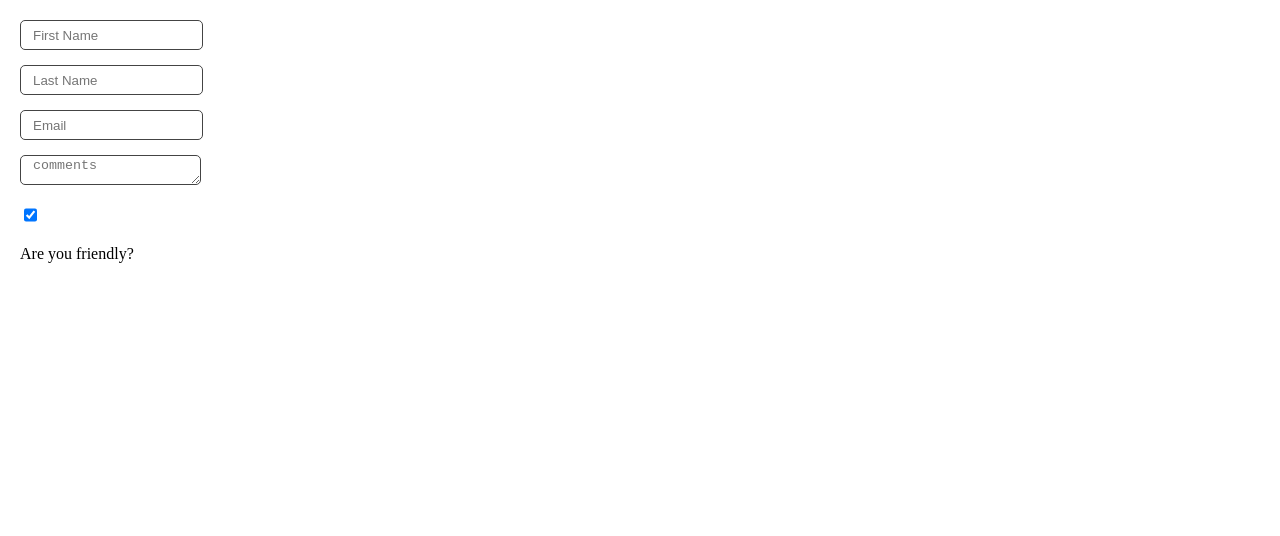
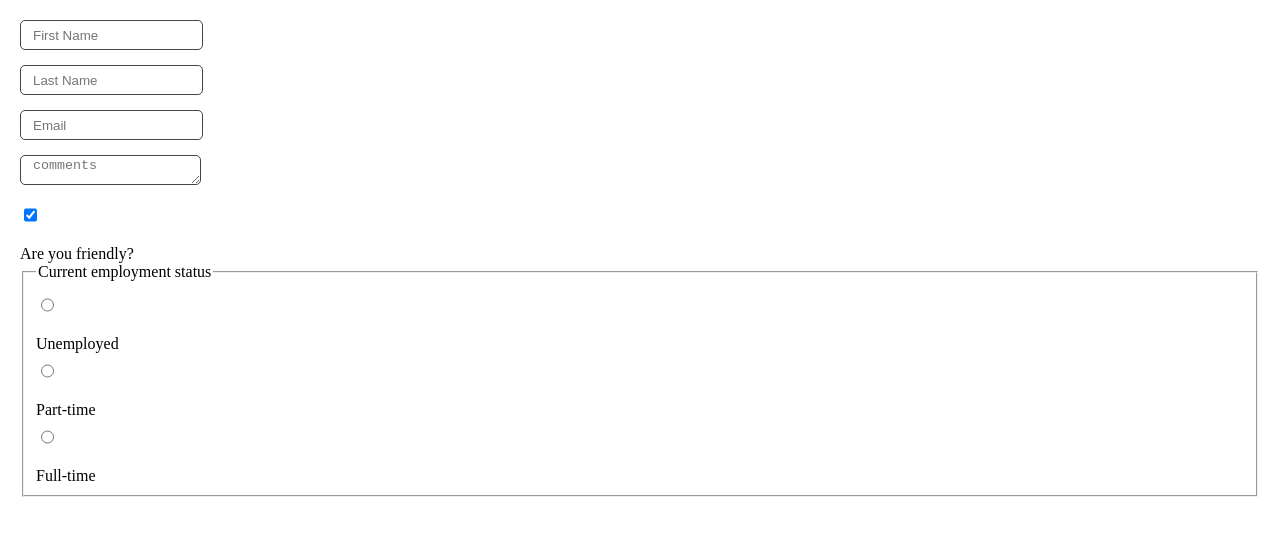
Before and after one commit to VictorRandom/React-Form-State-Object, a React (Create React App) app: page / in a window 1280 px wide. Shown: the top 536 px of the page. Built offline with nearby package versions, Linux system fonts and the light colour scheme.

Commit message:
adding radio button

```diff
--- a/src/App.js
+++ b/src/App.js
@@ -2,7 +2,14 @@
 
 export default function Form() {
     const [formData, setFormData] = React.useState(
-        {firstName: "", lastName: "", email: "", comments: "", isFriendly: true}
+        {
+            firstName: "",
+            lastName: "",
+            email: "",
+            comments: "",
+            isFriendly: true,
+            employment: "",
+        }
     )
 
     /**
@@ -61,6 +68,44 @@
             />
             <label htmlFor="isFriendly">Are you friendly?</label>
             <br />
+
+            <fieldset>
+                <legend>Current employment status</legend>
+
+                <input
+                    type="radio"
+                    id="unemployed"
+                    name="employment"
+                    value="unemployed"
+                    checked={formData.employment === "unemployed"}
+                    onChange={handleChange}
+                />
+                <label htmlFor="unemployed">Unemployed</label>
+                <br />
+
+                <input
+                    type="radio"
+                    id="part-time"
+                    name="employment"
+                    value="part-time"
+                    checked={formData.employment === "part-time"}
+                    onChange={handleChange}
+                />
+                <label htmlFor="part-time">Part-time</label>
+                <br />
+
+                <input
+                    type="radio"
+                    id="full-time"
+                    name="employment"
+                    value="full-time"
+                    checked={formData.employment === "full-time"}
+                    onChange={handleChange}
+                />
+                <label htmlFor="full-time">Full-time</label>
+                <br />
+
+            </fieldset>
         </form>
     )
 }
```
